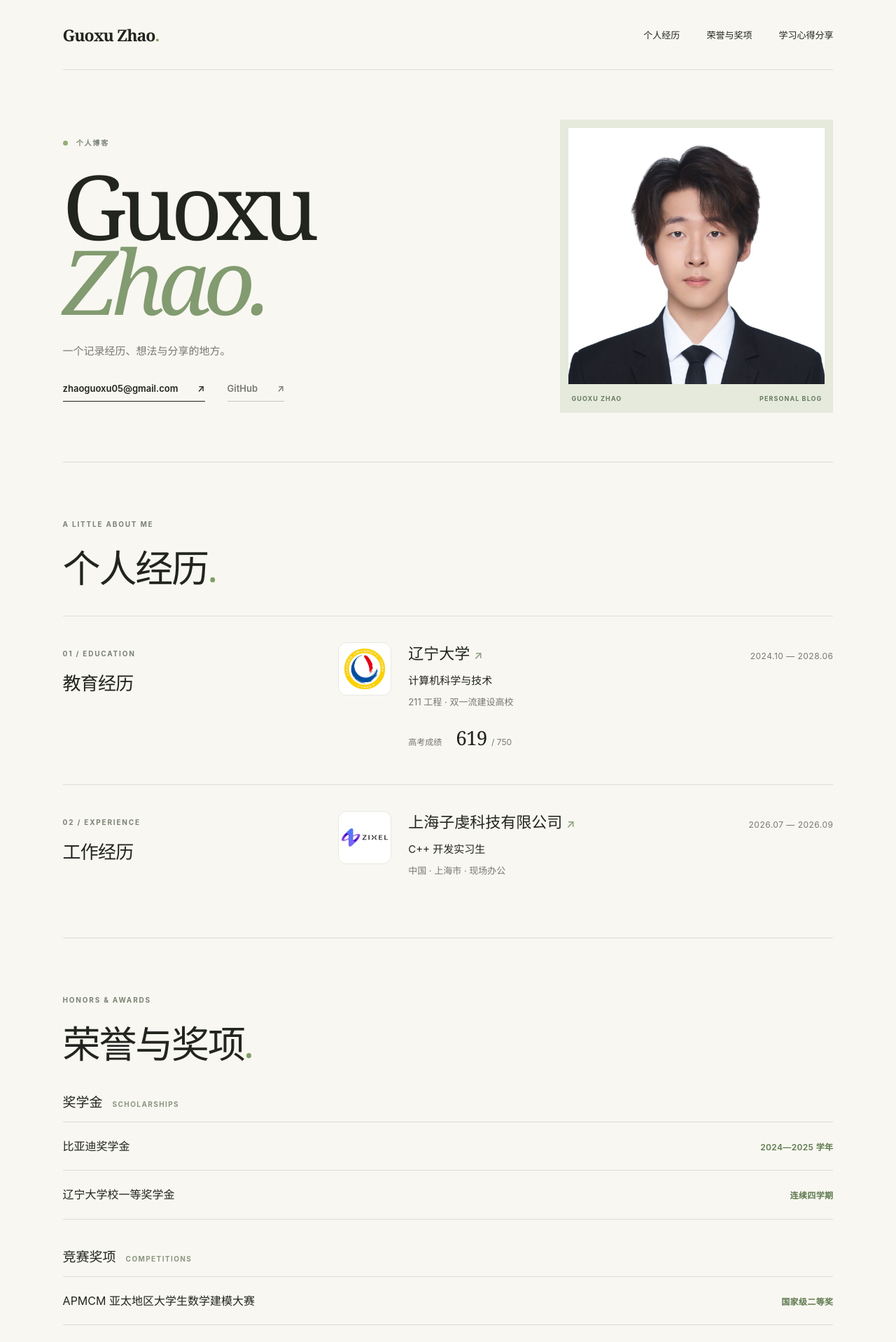
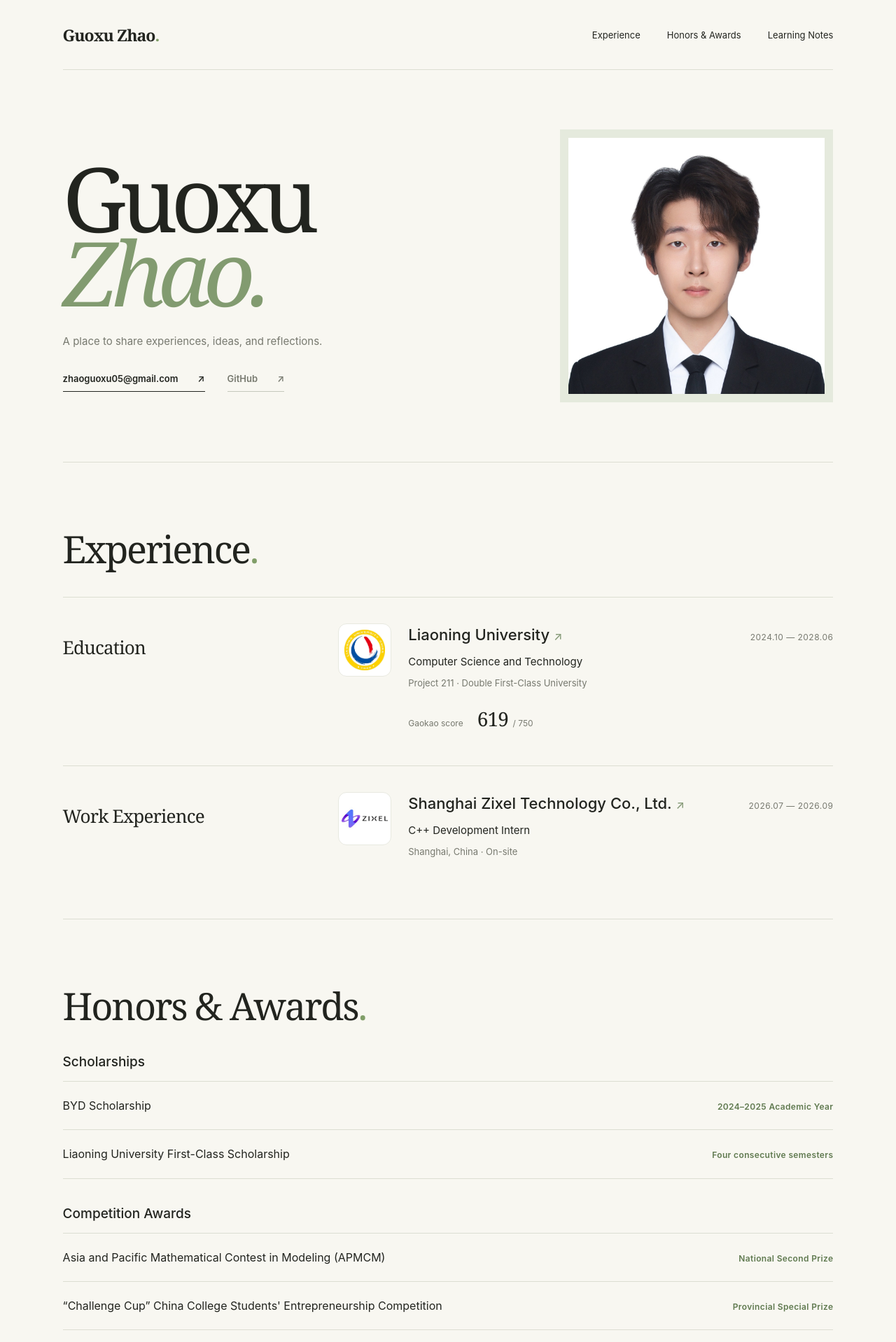
Before and after one commit to Zguoxu/Zguoxu.github.io, a Jekyll site: the page built from index.html, in a window 1280 px wide. Shown: the top 1918 px of the page at 70% size. Built offline with Jekyll 4.4.1, drawn with Linux system fonts in a browser that asks for light colours; some of the changed text lies outside the part shown.

Commit message:
Translate website into English

```diff
--- a/_config.yml
+++ b/_config.yml
@@ -1,8 +1,8 @@
 title: Guoxu Zhao
-description: Guoxu Zhao 的个人博客
+description: Guoxu Zhao's personal blog
 url: "https://zguoxu.github.io"
 baseurl: ""
-lang: zh-CN
+lang: en
 permalink: /posts/:year/:month/:day/:title/
 exclude:
   - BLOG-GUIDE.md
--- a/_layouts/default.html
+++ b/_layouts/default.html
@@ -1,5 +1,5 @@
 <!doctype html>
-<html lang="{{ site.lang | default: 'zh-CN' }}">
+<html lang="{{ site.lang | default: 'en' }}">
 <head>
   <meta charset="utf-8">
   <meta name="viewport" content="width=device-width, initial-scale=1">
@@ -11,10 +11,10 @@
   <div class="site-shell">
     <header class="site-header">
       <a class="wordmark" href="{{ '/' | relative_url }}">{{ site.title | escape }}<span aria-hidden="true">.</span></a>
-      <nav aria-label="主导航"><a href="{{ '/' | relative_url }}#profile">个人经历</a><a href="{{ '/' | relative_url }}#honors">荣誉与奖项</a><a href="{{ '/' | relative_url }}#journal">学习心得分享</a></nav>
+      <nav aria-label="Main navigation"><a href="{{ '/' | relative_url }}#profile">Experience</a><a href="{{ '/' | relative_url }}#honors">Honors &amp; Awards</a><a href="{{ '/' | relative_url }}#journal">Learning Notes</a></nav>
     </header>
     <main>{{ content }}</main>
-    <footer class="site-footer"><span>© {{ 'now' | date: '%Y' }} {{ site.title | escape }}</span><span>写作 · 思考 · 记录</span></footer>
+    <footer class="site-footer"><span>© {{ 'now' | date: '%Y' }} {{ site.title | escape }}</span><span>Writing · Thinking · Documenting</span></footer>
   </div>
 </body>
 </html>
--- a/_layouts/post.html
+++ b/_layouts/post.html
@@ -2,7 +2,7 @@
 layout: default
 ---
 <article class="article">
-  <a class="back-link" href="{{ '/' | relative_url }}">← 返回文章</a>
-  <header class="article-header"><p class="eyebrow">文章 / {{ page.date | date: '%Y.%m.%d' }}</p><h1>{{ page.title | escape }}</h1></header>
+  <a class="back-link" href="{{ '/' | relative_url }}#journal">← Back to posts</a>
+  <header class="article-header"><time class="article-date" datetime="{{ page.date | date_to_xmlschema }}">{{ page.date | date: '%Y.%m.%d' }}</time><h1>{{ page.title | escape }}</h1></header>
   <div class="prose">{{ content }}</div>
 </article>
--- a/index.html
+++ b/index.html
@@ -2,62 +2,62 @@
 layout: default
 ---
 <section class="hero" aria-labelledby="hero-title">
-  <div class="hero-copy"><p class="eyebrow"><span class="status-dot"></span> 个人博客</p><h1 id="hero-title">Guoxu<br><em>Zhao.</em></h1><p class="hero-note">一个记录经历、想法与分享的地方。</p><div class="hero-links"><a class="text-link" href="mailto:zhaoguoxu05@gmail.com">zhaoguoxu05@gmail.com <span aria-hidden="true">↗</span></a><a class="text-link hero-secondary" href="https://github.com/Zguoxu">GitHub <span aria-hidden="true">↗</span></a></div></div>
-  <figure class="hero-portrait"><img src="{{ '/assets/images/guoxu-zhao.jpg' | relative_url }}" alt="Guoxu Zhao 的个人照片" width="1152" height="1152"><figcaption><span>GUOXU ZHAO</span><span>PERSONAL BLOG</span></figcaption></figure>
+  <div class="hero-copy"><h1 id="hero-title">Guoxu<br><em>Zhao.</em></h1><p class="hero-note">A place to share experiences, ideas, and reflections.</p><div class="hero-links"><a class="text-link" href="mailto:zhaoguoxu05@gmail.com">zhaoguoxu05@gmail.com <span aria-hidden="true">↗</span></a><a class="text-link hero-secondary" href="https://github.com/Zguoxu">GitHub <span aria-hidden="true">↗</span></a></div></div>
+  <figure class="hero-portrait"><img src="{{ '/assets/images/guoxu-zhao.jpg' | relative_url }}" alt="Portrait of Guoxu Zhao" width="1152" height="1152"></figure>
 </section>
 <section class="profile-overview" id="profile" aria-labelledby="profile-title">
-  <div class="section-heading"><div><p class="eyebrow">A LITTLE ABOUT ME</p><h2 id="profile-title">个人经历<span>.</span></h2></div></div>
+  <div class="section-heading"><div><h2 id="profile-title">Experience<span>.</span></h2></div></div>
   <section class="profile-section" aria-labelledby="education-heading">
-    <div class="profile-section-heading"><p class="eyebrow">01 / EDUCATION</p><h2 id="education-heading">教育经历</h2></div>
+    <div class="profile-section-heading"><h2 id="education-heading">Education</h2></div>
     <div class="profile-detail profile-entry">
       <div class="profile-logo"><img src="{{ '/assets/images/liaoning-university.jpg' | relative_url }}" alt="" width="554" height="554"></div>
       <div class="profile-entry-content">
-        <div class="profile-entry-heading"><h3><a href="https://www.lnu.edu.cn/" target="_blank" rel="noopener noreferrer">辽宁大学 <span aria-hidden="true">↗</span></a></h3><span class="profile-dates">2024.10 — 2028.06</span></div>
-        <p class="profile-role">计算机科学与技术</p>
-        <p class="profile-note">211 工程 · 双一流建设高校</p>
-        <div class="profile-fact"><span>高考成绩</span><strong>619 <small>/ 750</small></strong></div>
+        <div class="profile-entry-heading"><h3><a href="https://www.lnu.edu.cn/" target="_blank" rel="noopener noreferrer">Liaoning University <span aria-hidden="true">↗</span></a></h3><span class="profile-dates">2024.10 — 2028.06</span></div>
+        <p class="profile-role">Computer Science and Technology</p>
+        <p class="profile-note">Project 211 · Double First-Class University</p>
+        <div class="profile-fact"><span>Gaokao score</span><strong>619 <small>/ 750</small></strong></div>
       </div>
     </div>
   </section>
   <section class="profile-section" aria-labelledby="experience-heading">
-    <div class="profile-section-heading"><p class="eyebrow">02 / EXPERIENCE</p><h2 id="experience-heading">工作经历</h2></div>
+    <div class="profile-section-heading"><h2 id="experience-heading">Work Experience</h2></div>
     <div class="profile-detail profile-entry">
       <div class="profile-logo profile-logo-company"><img src="{{ '/assets/images/zixel.jpg' | relative_url }}" alt="" width="200" height="200"></div>
       <div class="profile-entry-content">
-        <div class="profile-entry-heading"><h3><a href="https://www.linkedin.com/company/zcad-ai/home/" target="_blank" rel="noopener noreferrer">上海子虔科技有限公司 <span aria-hidden="true">↗</span></a></h3><span class="profile-dates">2026.07 — 2026.09</span></div>
-        <p class="profile-role">C++ 开发实习生</p>
-        <p class="profile-note">中国 · 上海市 · 现场办公</p>
+        <div class="profile-entry-heading"><h3><a href="https://www.linkedin.com/company/zcad-ai/home/" target="_blank" rel="noopener noreferrer">Shanghai Zixel Technology Co., Ltd. <span aria-hidden="true">↗</span></a></h3><span class="profile-dates">2026.07 — 2026.09</span></div>
+        <p class="profile-role">C++ Development Intern</p>
+        <p class="profile-note">Shanghai, China · On-site</p>
       </div>
     </div>
   </section>
 </section>
 <section class="honors" id="honors" aria-labelledby="honors-title">
-  <div class="section-heading"><div><p class="eyebrow">HONORS &amp; AWARDS</p><h2 id="honors-title">荣誉与奖项<span>.</span></h2></div></div>
+  <div class="section-heading"><div><h2 id="honors-title">Honors &amp; Awards<span>.</span></h2></div></div>
   <div class="honors-group">
-    <h3 class="honors-group-title">奖学金 <span>SCHOLARSHIPS</span></h3>
+    <h3 class="honors-group-title">Scholarships</h3>
     <ul class="honors-list">
-      <li><span class="honor-name">比亚迪奖学金</span><span class="honor-detail">2024—2025 学年</span></li>
-      <li><span class="honor-name">辽宁大学校一等奖学金</span><span class="honor-detail">连续四学期</span></li>
+      <li><span class="honor-name">BYD Scholarship</span><span class="honor-detail">2024–2025 Academic Year</span></li>
+      <li><span class="honor-name">Liaoning University First-Class Scholarship</span><span class="honor-detail">Four consecutive semesters</span></li>
     </ul>
   </div>
   <div class="honors-group">
-    <h3 class="honors-group-title">竞赛奖项 <span>COMPETITIONS</span></h3>
+    <h3 class="honors-group-title">Competition Awards</h3>
     <ul class="honors-list">
-      <li><span class="honor-name">APMCM 亚太地区大学生数学建模大赛</span><span class="honor-detail">国家级二等奖</span></li>
-      <li><span class="honor-name">“挑战杯”中国大学生创业计划竞赛</span><span class="honor-detail">省级特等奖</span></li>
-      <li><span class="honor-name">全国大学生数学建模竞赛</span><span class="honor-detail">省级一等奖</span></li>
-      <li><span class="honor-name">全国大学生电子商务“创新、创意及创业”挑战赛</span><span class="honor-detail">省级一等奖</span></li>
-      <li><span class="honor-name">中国高校计算机大赛</span><span class="honor-detail">东北赛区二等奖</span></li>
-      <li><span class="honor-name">中国 TRIZ 杯大学生创新方法大赛</span><span class="honor-detail">省级三等奖</span></li>
-      <li><span class="honor-name">辽宁省大学生智能技术应用大赛</span><span class="honor-detail">省级三等奖</span></li>
+      <li><span class="honor-name">Asia and Pacific Mathematical Contest in Modeling (APMCM)</span><span class="honor-detail">National Second Prize</span></li>
+      <li><span class="honor-name">“Challenge Cup” China College Students' Entrepreneurship Competition</span><span class="honor-detail">Provincial Special Prize</span></li>
+      <li><span class="honor-name">China Undergraduate Mathematical Contest in Modeling (CUMCM)</span><span class="honor-detail">Provincial First Prize</span></li>
+      <li><span class="honor-name">National Competition on E-Commerce Innovation, Originality and Entrepreneurship for College Students</span><span class="honor-detail">Provincial First Prize</span></li>
+      <li><span class="honor-name">China Collegiate Computing Contest</span><span class="honor-detail">Second Prize, Northeast Region</span></li>
+      <li><span class="honor-name">China TRIZ Cup College Students' Innovation Methods Competition</span><span class="honor-detail">Provincial Third Prize</span></li>
+      <li><span class="honor-name">Liaoning University Students' Intelligent Technology Application Competition</span><span class="honor-detail">Provincial Third Prize</span></li>
     </ul>
   </div>
 </section>
 <section class="journal" id="journal" aria-labelledby="journal-title">
-  <div class="section-heading"><div><p class="eyebrow">THE JOURNAL</p><h2 id="journal-title">学习心得分享<span>.</span></h2></div><span class="section-count">{{ site.posts.size | prepend: '0' | slice: -2, 2 }} / 本站文章</span></div>
+  <div class="section-heading"><div><h2 id="journal-title">Learning Notes<span>.</span></h2></div><span class="section-count">{{ site.posts.size | prepend: '0' | slice: -2, 2 }} / POSTS</span></div>
   <a class="writing-feature" href="https://blog.csdn.net/ZGX_2005?type=blog" target="_blank" rel="noopener noreferrer">
-    <span class="writing-feature-copy"><span class="eyebrow">CSDN / 技术写作</span><span class="writing-feature-title">阅读我的 CSDN 博客 <span aria-hidden="true">↗</span></span></span>
-    <span class="writing-feature-metric"><span class="writing-feature-description">原创博客累计访问量</span><span class="writing-feature-stat">6 万<span>+</span></span></span>
+    <span class="writing-feature-copy"><span class="writing-feature-title">Read my CSDN blog <span aria-hidden="true">↗</span></span></span>
+    <span class="writing-feature-metric"><span class="writing-feature-description">Views on original blog posts</span><span class="writing-feature-stat">60,000<span>+</span></span></span>
   </a>
   {% if site.posts.size > 0 %}
   <div class="post-list">
```
Also changed, not shown: assets/blog.css.
